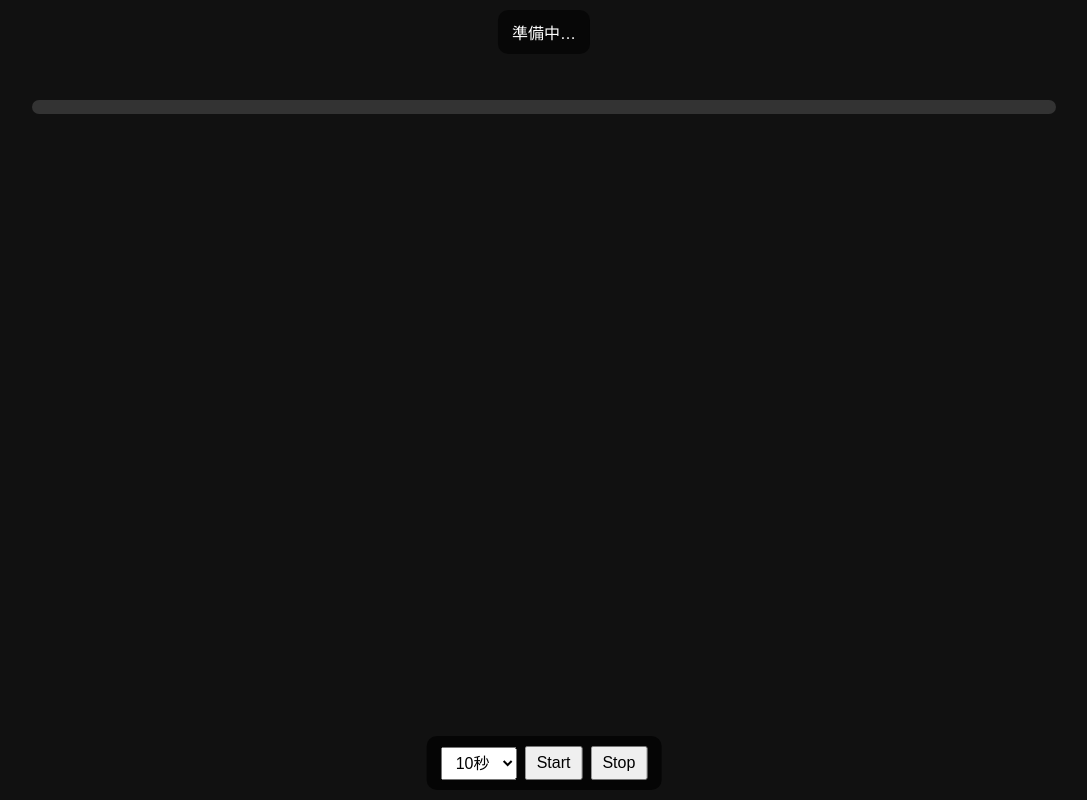
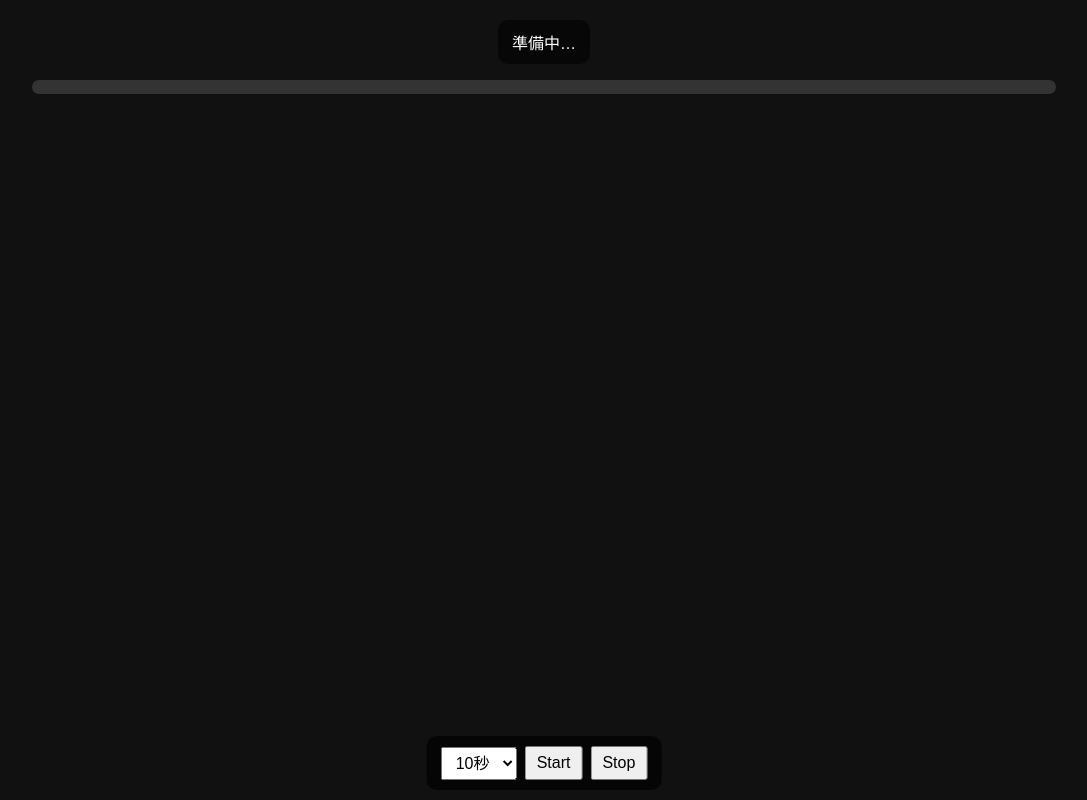
Before and after one commit to kkodamalab/balance-skill-demo, a plain HTML site: page index.html in a window 1280 px wide. Shown: the whole page, without its empty margins (96-1183 px from the left). Drawn offline with Linux system fonts and the light colour scheme.

Commit message:
Update index.html

```diff
--- a/index.html
+++ b/index.html
@@ -27,7 +27,7 @@ button,select{
   font-size:16px; padding:6px 10px;
 }
 #info{
-  position:absolute; top:10px; left:50%;
+  position:absolute; top:20px; left:50%;
   transform:translateX(-50%);
   background:rgba(0,0,0,.6);
   padding:10px 14px;
@@ -45,7 +45,7 @@ button,select{
   display:none;
 }
 #progressWrap{
-  position:absolute; top:100px; left:50%;
+  position:absolute; top:80px; left:50%;
   transform:translateX(-50%);
   width:80%; height:14px;
   background:#333; border-radius:7px;
```
